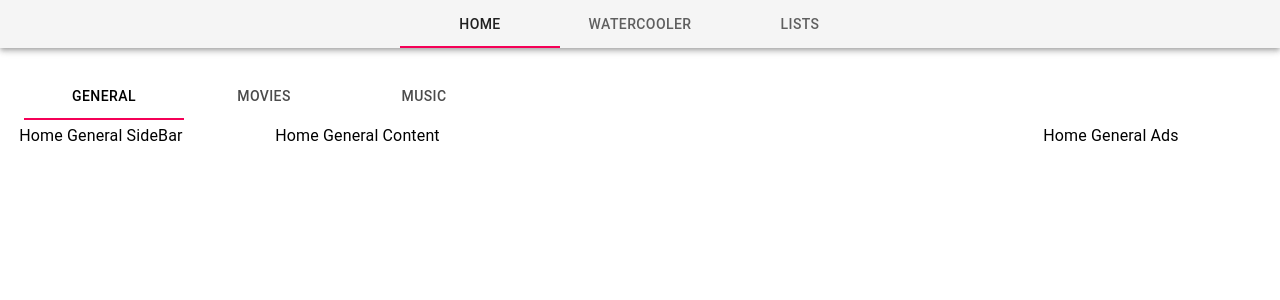
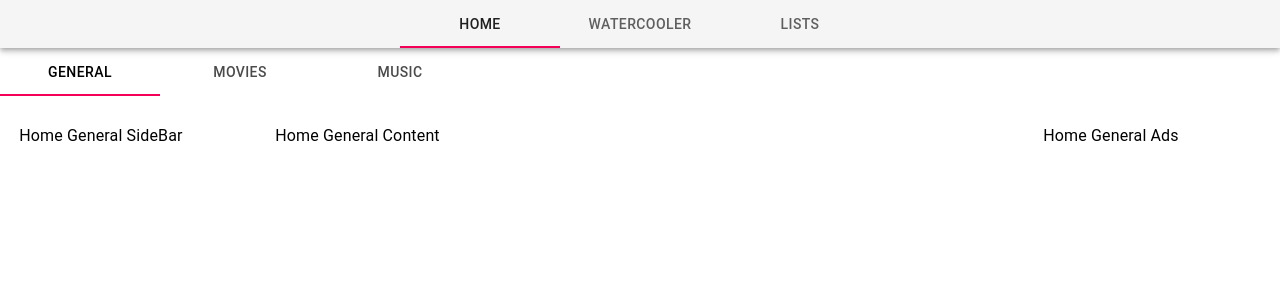
Before and after one commit to IBatsios/capstone, a React (Create React App) app in the folder client/: page / in a window 1280 px wide. Shown: the top 300 px of the page. Built offline with nearby package versions, Linux system fonts and the light colour scheme; the HTML template or start-up script is replaced by a standard one.

Commit message:
This minor change in TabPanel should have been apart of commit 7f3885a

```diff
--- a/client/src/views/TabPanel.js
+++ b/client/src/views/TabPanel.js
@@ -14,7 +14,7 @@ function TabPanel(props) {
       aria-labelledby={`${prefix}-tab-${index}`}
       {...other}
     >
-      {value === index && <Box p={3}>{children}</Box>}
+      {value === index && <Box p={0}>{children}</Box>}
     </Typography>
   );
 }
```
